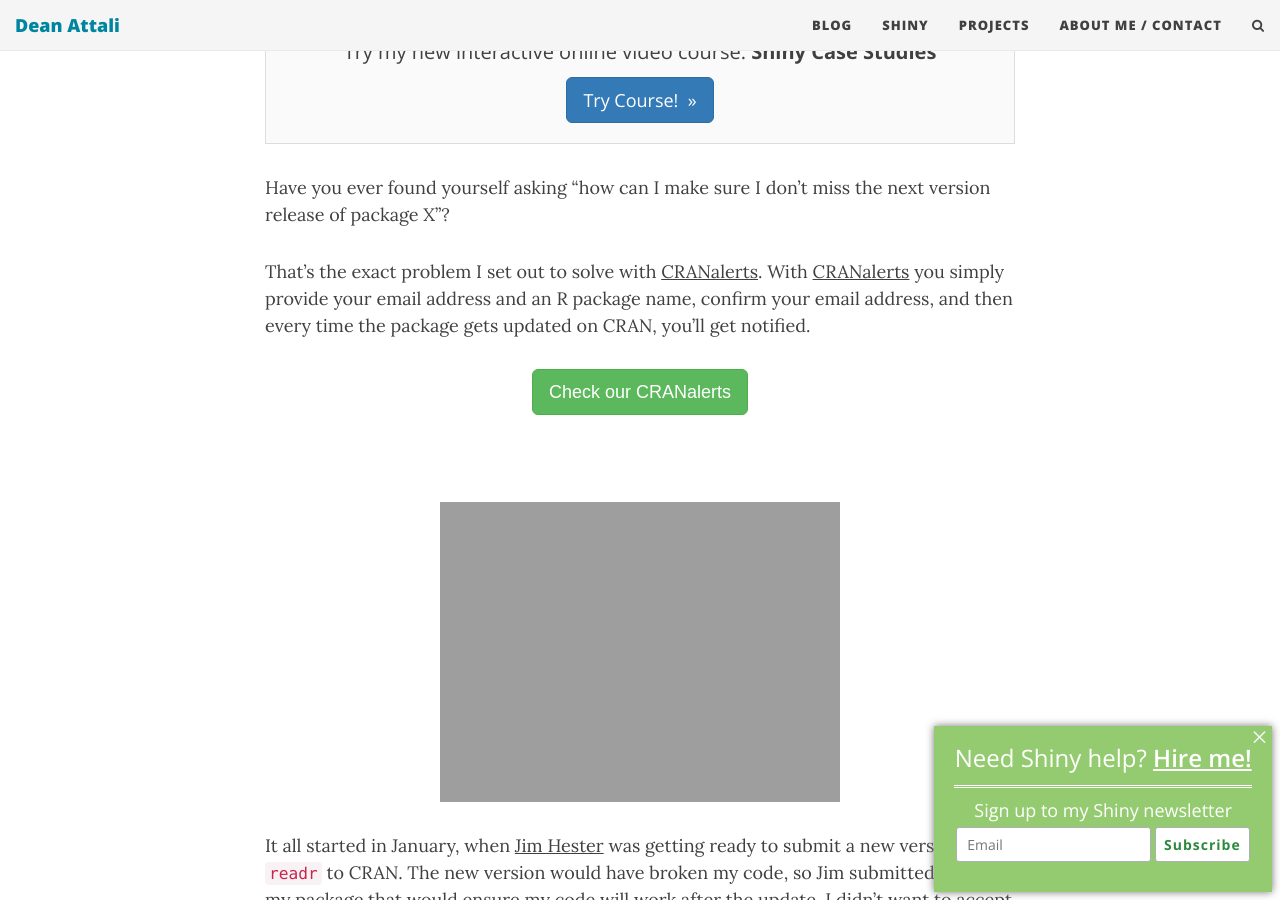
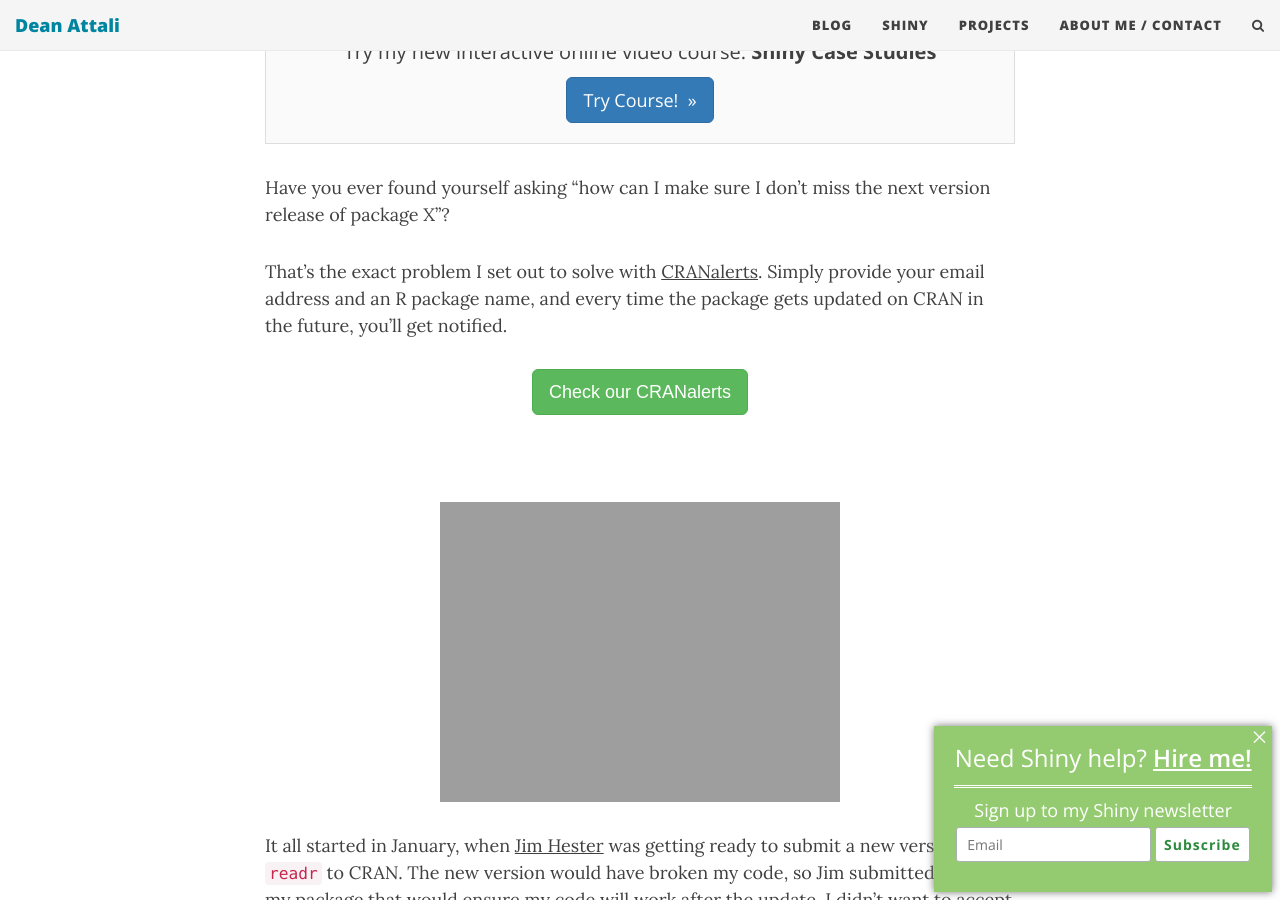
Before and after one commit to daattali/daattali.github.io, a Jekyll site: the page built from _posts/2018-04-11-cranalerts.md, in a window 1280 px wide and 900 px high, scrolled down 362 px. Built offline with Jekyll 4.4.1, drawn with Linux system fonts in a browser that asks for light colours; nearby versions of some CDN libraries; comment, search, counter and statistics services are not loaded.

Commit message:
Update 2018-04-11-cranalerts.md

```diff
--- a/_posts/2018-04-11-cranalerts.md
+++ b/_posts/2018-04-11-cranalerts.md
@@ -8,7 +8,7 @@ date: 2018-04-11 05:00:00 -0400
 
 Have you ever found yourself asking "how can I make sure I don't miss the next version release of package X"?
 
-That's the exact problem I set out to solve with [CRANalerts](https://cranalerts.com/). With [CRANalerts](https://cranalerts.com/) you simply provide your email address and an R package name, confirm your email address, and then every time the package gets updated on CRAN, you'll get notified.
+That's the exact problem I set out to solve with [CRANalerts](https://cranalerts.com/). Simply provide your email address and an R package name, and every time the package gets updated on CRAN in the future, you'll get notified.
 
 <div style="text-align:center;">
   <a class="btn btn-lg btn-success" href="https://cranalerts.com/">Check our CRANalerts</a>
```
